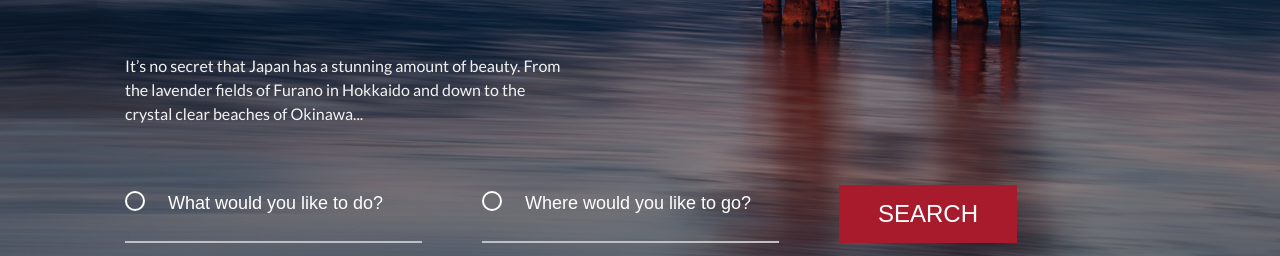
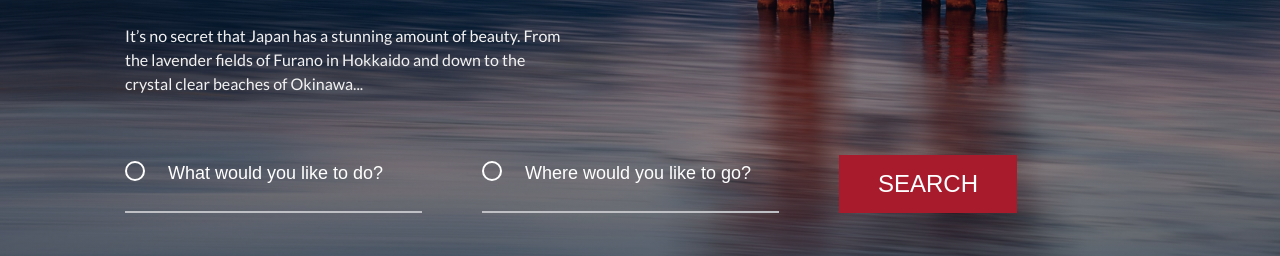
Before and after one commit to olgatenison/DiscoverJapan, a plain HTML site: page index.html in a window 1280 px wide. Shown: the part 371-627 px from the top of the page. Drawn offline with Linux system fonts and the light colour scheme.

Commit message:
this commit will upper the h1 title

```diff
--- a/css/style.css
+++ b/css/style.css
@@ -194,7 +194,7 @@ img {
     ),
     url(../img/hero.jpg) no-repeat center;
   background-size: cover;
-  padding-top: 283px;
+  padding-top: 253px;
   padding-bottom: 124px;
 }
 .intro__title {
```
